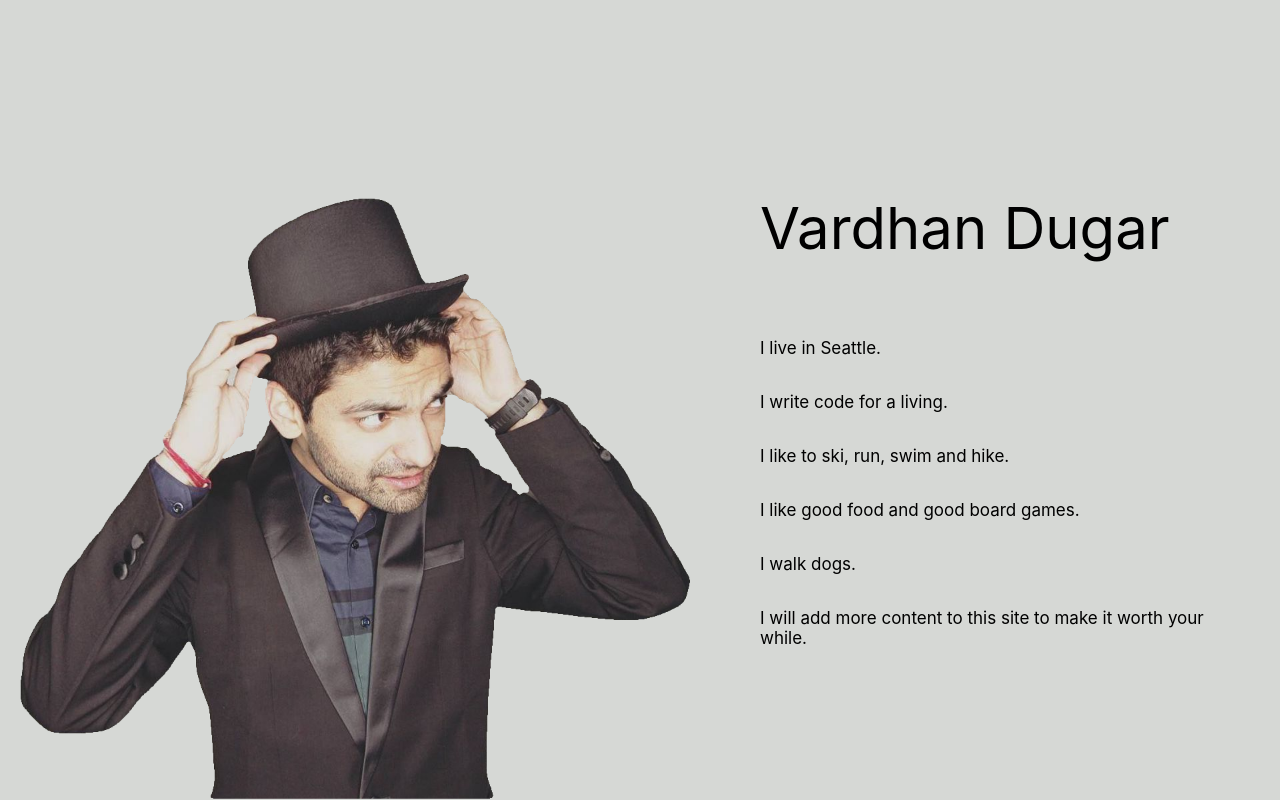
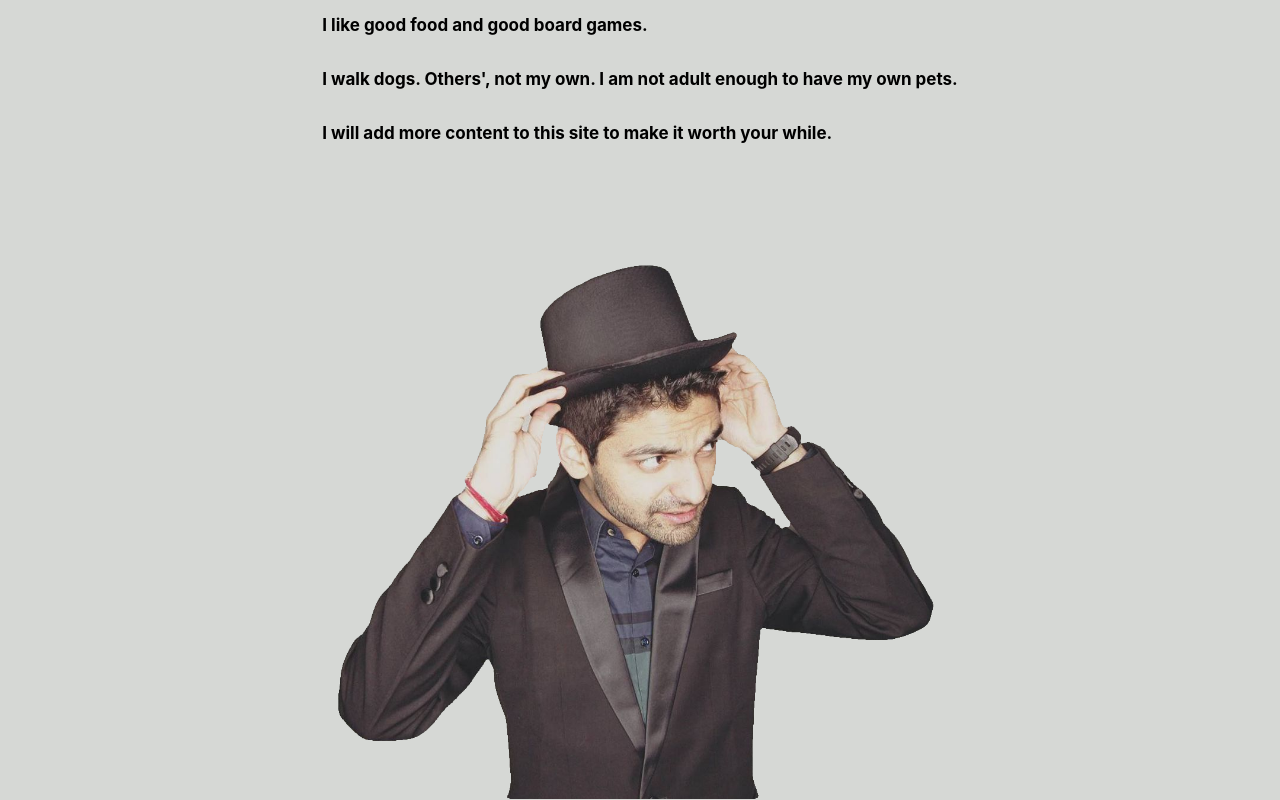
Before and after one commit to vardhan1990/react-gh-pages, a React (Create React App) app: page / in a window 1280 px wide. Built offline with nearby package versions, Linux system fonts and the light colour scheme.

Commit message:
fixing resizing issues

```diff
--- a/src/App.css
+++ b/src/App.css
@@ -1,22 +1,26 @@
 .App-sections {
   background-color: #D6D8D5;
   display: flex;
-  flex-direction: row;
+  flex-flow: row wrap-reverse;
   justify-content: space-evenly;
+  width: 100vw;
+  height: 100vh;
+  align-content: space-between;
+  overflow-y: scroll;
 }
 
 .App-section1 {
   display: flex;
-  align-self: flex-end;
-  height: 90vmin;
+  align-self: baseline;
+  min-width: 20vmax;
+  width: 80vmin;
+  max-width: 50vmax;
 }
 
 .App-section2 {
   display: flex;
-  flex-grow: 1;
   flex-direction: column;
   justify-content: center;
-  min-height: 100vh;
   padding: 0 5vmin 0 5vmin;
 }
 
--- a/src/App.js
+++ b/src/App.js
@@ -8,13 +8,13 @@ class App extends Component {
       <div className="App-sections">
         <img src={ProfilePic} className="App-section1" />
         <header className="App-section2">
-          <p className="header">Vardhan Dugar</p>
-          <p className="text">I live in Seattle.</p>
-          <p className="text">I write code for a living.</p>
-          <p className="text">I like to ski, run, swim and hike.</p>
-          <p className="text">I like good food and good board games.</p>
-          <p className="text">I walk dogs.</p>
-          <p className="text">I will add more content to this site to make it worth your while.</p>
+          <h1 className="header">Vardhan Dugar</h1>
+          <h3 className="text">I live in Seattle.</h3>
+          <h3 className="text">I write code for a living.</h3>
+          <h3 className="text">I like to ski, run, swim and hike.</h3>
+          <h3 className="text">I like good food and good board games.</h3>
+          <h3 className="text">I walk dogs. Others', not my own. I am not adult enough to have my own pets.</h3>
+          <h3 className="text">I will add more content to this site to make it worth your while.</h3>
         </header>
       </div>
     );
```
Also changed, not shown: 12 other files (tests, documents, lock files or other folders).
